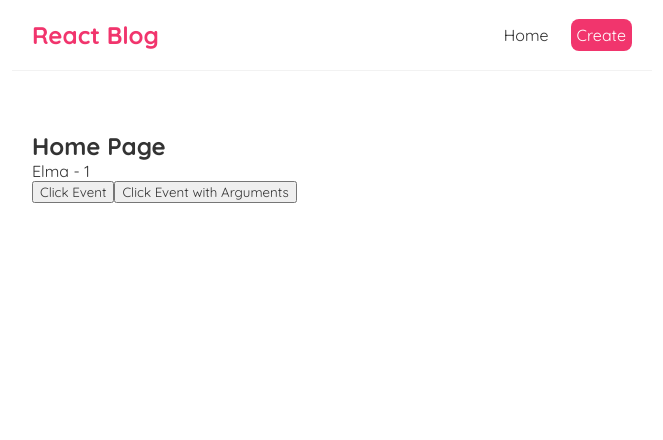
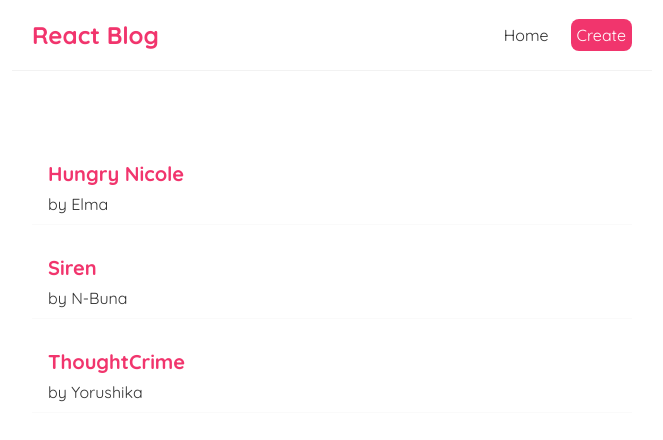
Before and after one commit to VeyGudTek/Blog_Test, a React (Create React App) app: page / in a window 1280 px wide. Shown: the top 440 px of the page, without its empty margins (308-971 px from the left). Built offline with nearby package versions, Linux system fonts and the light colour scheme.

Commit message:
Render a List in Home

```diff
--- a/src/Home.js
+++ b/src/Home.js
@@ -1,28 +1,20 @@
 import { useState } from 'react'
 
 const Home = () => {
-    const [name, setName] = useState('Elma')
-    const [counter, setCounter] = useState(1)
-
-    const handleClick = (e) => {
-        setName('Amy')
-        setCounter(counter + 1)
-        console.log('Wow')
-        console.log(e)
-    }
-
-    const handleCLickAgain = (name, e) => {
-        console.log(name)
-        console.log(e.target)
-    }
+    const [blogs, setBlogs] = useState([
+        {title: "Hungry Nicole", body: "Sheep Sheep Sheep Sheep", author: "Elma", id: 1},
+        {title: "Siren", body: "La La La La La La", author: "N-Buna", id: 2},
+        {title: "ThoughtCrime", body: "I want to eat your words up completely", author: "Yorushika", id: 3}
+    ])
 
     return (
         <div className="home">
-            <h2>Home Page</h2>
-
-            <p>{name} - {counter}</p>
-            <button onClick={handleClick}>Click Event</button>
-            <button onClick={(e)=>{handleCLickAgain('Elma', e)}}>Click Event with Arguments</button>
+            {blogs.map((blog) => (
+                <div className='blog-preview' key={blog.id}>
+                    <h2>{blog.title}</h2>
+                    <p>by {blog.author}</p>
+                </div>
+            ))}
         </div>
     )
 }
--- a/src/index.css
+++ b/src/index.css
@@ -33,3 +33,18 @@
   margin: 40px auto;
   padding: 20px;
 }
+
+/* blog previews / list */
+.blog-preview {
+  padding: 10px 16px;
+  margin: 20px 0;
+  border-bottom: 1px solid #fafafa;
+}
+.blog-preview:hover {
+  box-shadow: 1px 3px 5px rgba(0,0,0,0.1);
+}
+.blog-preview h2 {
+  font-size: 20px;
+  color: #f1356d;
+  margin-bottom: 8px;
+}
```
